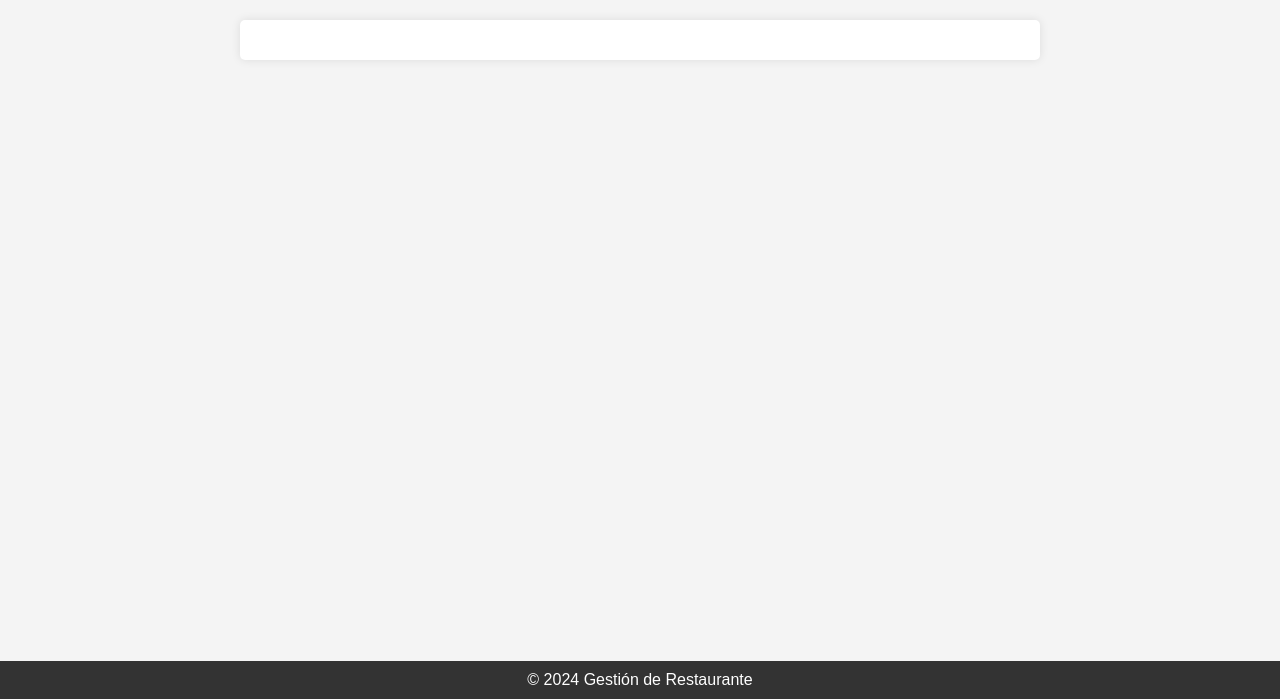
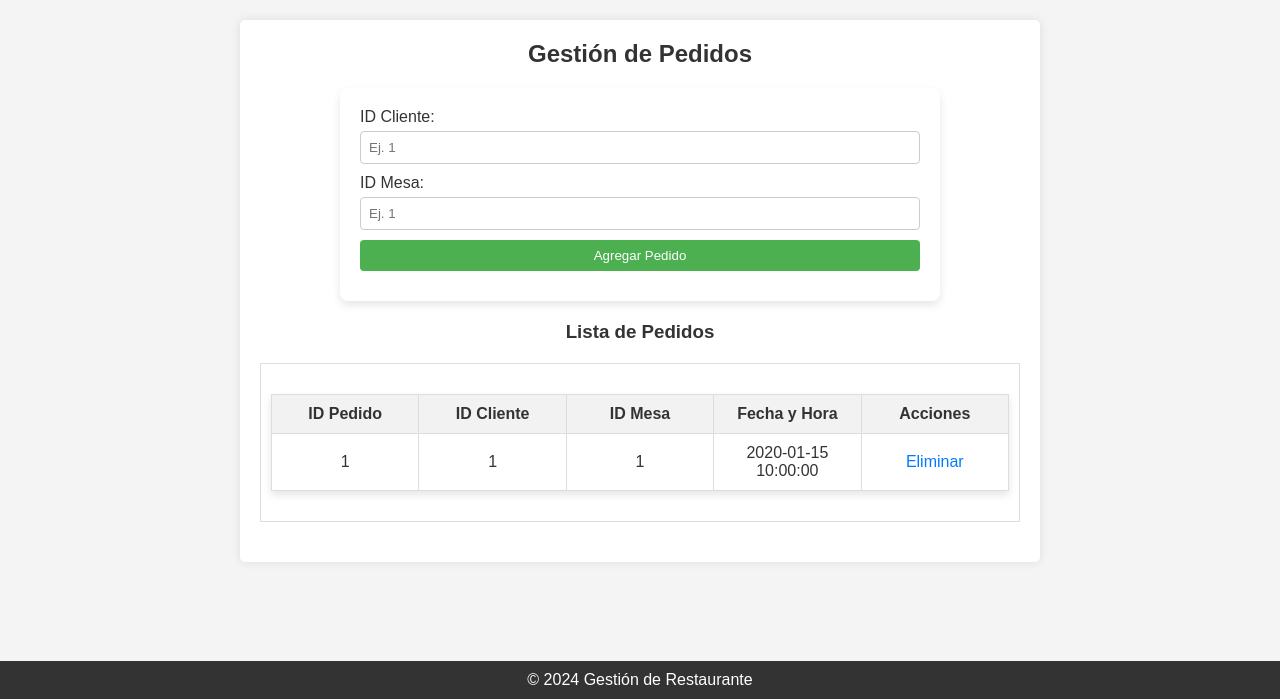
Before and after one commit to Kevin5530/Proyecto, a PHP site: page /index.php?seccion=pedidos in a window 1280 px wide. Shown: the part 101-800 px from the top of the page. Run offline with PHP 8.4, Linux system fonts and the light colour scheme; tables that the repository leaves empty or names only in its code hold one stand-in row (values such as "Sample post").

Commit message:
Segundo Avance 2.0

```diff
--- a/CRUD.php
+++ b/CRUD.php
@@ -36,6 +36,8 @@ class CRUD
     // 4. Eliminar un cliente
     public function eliminarCliente($conn, $id_cliente)
     {
+
+
         $stmt = $conn->prepare("DELETE FROM clientes WHERE id_cliente = ?");
         $stmt->bind_param("i", $id_cliente);
         return $stmt->execute();
@@ -98,14 +100,21 @@ class CRUD
         $stmt->bind_param("i", $id_mesa);
         $stmt->execute();
 
-        $stmt = $conn->prepare("INSERT INTO pedidos (id_cliente, id_mesa, fecha_hora) VALUES (?, ?, NOW())");
+        $stmt = $conn->prepare("INSERT INTO pedido (id_cliente, id_mesa, fecha_hora) VALUES (?, ?, NOW())");
         $stmt->bind_param("ii", $id_cliente, $id_mesa);
         $stmt->execute();
+
 
         $conn->commit();
         return true;
     }
 
+    public function liberarMesasPorCliente($conn, $id_cliente)
+    {
+        $stmt = $conn->prepare("UPDATE control_mesas SET estado = 'disponible' WHERE id_mesa = ?");
+        $stmt->bind_param("i", $id_cliente);
+        return $stmt->execute();
+    }
 
     // 5. Agregar un nuevo producto
     public function agregarProducto($conn, $nombre_producto, $precio)
@@ -161,7 +170,7 @@ class CRUD
     // 10. Ver todos los pedidos
     public function obtenerPedidos($conn)
     {
-        $sql = "SELECT * FROM pedidos";
+        $sql = "SELECT * FROM pedido";
         return $conn->query($sql);
     }
 
--- a/pedidos.php
+++ b/pedidos.php
@@ -0,0 +1,90 @@
+<?php
+include 'conexion.php';
+include_once 'CRUD.php';
+
+$crud = new CRUD($conexion);
+
+// Procesar formulario para agregar pedido
+if ($_SERVER['REQUEST_METHOD'] == 'POST' && isset($_POST['agregar_pedido'])) {
+    $id_cliente = $_POST['id_cliente'];
+    $id_mesa = $_POST['id_mesa'];
+}
+
+// Procesar eliminación de un pedido
+if (isset($_GET['eliminar'])) {
+    $id_pedido = $_GET['eliminar'];
+
+    if ($crud->eliminarPedido($conexion, $id_pedido)) {
+        echo "<p style='color: green;'>Pedido eliminado exitosamente.</p>";
+    } else {
+        echo "<p style='color: red;'>Error al eliminar el pedido.</p>";
+    }
+}
+
+// Consultar pedidos
+$pedidos = $crud->obtenerPedidos($conexion);
+?>
+
+<!DOCTYPE html>
+<html lang="es">
+
+<head>
+    <meta charset="UTF-8">
+    <meta name="viewport" content="width=device-width, initial-scale=1.0">
+    <title>Gestión de Pedidos</title>
+    <link rel="stylesheet" href="css/estilo.css">
+</head>
+
+<body>
+    <?php include_once 'encabezado.php'; ?>
+
+    <h2>Gestión de Pedidos</h2>
+
+    <!-- Formulario para agregar pedido -->
+    <form method="POST" action="pedidos.php">
+        <label for="id_cliente">ID Cliente:</label>
+        <input type="number" id="id_cliente" name="id_cliente" required placeholder="Ej. 1">
+
+        <label for="id_mesa">ID Mesa:</label>
+        <input type="number" id="id_mesa" name="id_mesa" required placeholder="Ej. 1">
+
+        <button type="submit" name="agregar_pedido">Agregar Pedido</button>
+    </form>
+
+    <!-- Lista de pedidos -->
+    <h3>Lista de Pedidos</h3>
+    <div class="table-container">
+        <table>
+            <thead>
+                <tr>
+                    <th>ID Pedido</th>
+                    <th>ID Cliente</th>
+                    <th>ID Mesa</th>
+                    <th>Fecha y Hora</th>
+                    <th>Acciones</th>
+                </tr>
+            </thead>
+            <tbody>
+                <?php if (!empty($pedidos)): ?>
+                    <?php foreach ($pedidos as $pedido): ?>
+                        <tr>
+                            <td><?php echo $pedido['id_pedido']; ?></td>
+                            <td><?php echo $pedido['id_cliente']; ?></td>
+                            <td><?php echo $pedido['id_mesa']; ?></td>
+                            <td><?php echo $pedido['fecha_hora']; ?></td>
+                            <td>
+                                <a href="pedidos.php?eliminar=<?php echo $pedido['id_pedido']; ?>">Eliminar</a>
+                            </td>
+                        </tr>
+                    <?php endforeach; ?>
+                <?php else: ?>
+                    <tr>
+                        <td colspan="5" style="text-align: center;">No hay pedidos registrados.</td>
+                    </tr>
+                <?php endif; ?>
+            </tbody>
+        </table>
+    </div>
+</body>
+
+</html>
```
Also changed, not shown: clientes.php (+22 -12 lines), css/control_mesas.css (added, +92 -0 lines).
